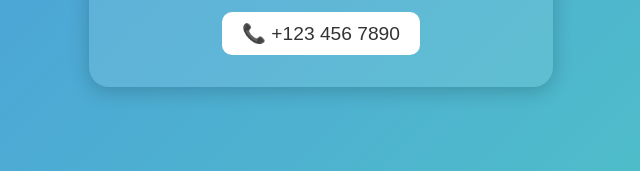
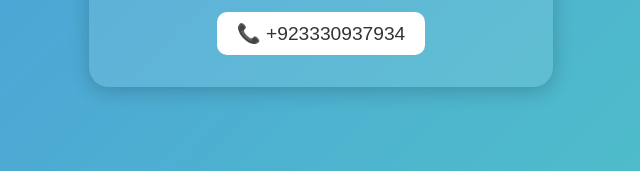
Before and after one commit to hamidullahkhan3609-debug/Contact-me, a plain HTML site: page index.html in a window 1280 px wide. Shown: the part 483-654 px from the top of the page, 319-959 px from the left. Drawn offline with Linux system fonts and the light colour scheme.

Commit message:
Update index.html

```diff
--- a/index.html
+++ b/index.html
@@ -70,13 +70,13 @@
       <a href="https://wa.me/03330937934" target="_blank">
         <img src="https://cdn-icons-png.flaticon.com/512/733/733585.png" alt="WhatsApp">
       </a>
-      <a href="tel:+1234567890">
+      <a href="tel:+923330937934">
         <img src="https://cdn-icons-png.flaticon.com/512/597/597177.png" alt="Call">
       </a>
     </div>
 
     <div class="phone">
-      📞 <a href="tel:+1234567890">+123 456 7890</a>
+      📞 <a href="tel:+923330937934">+923330937934</a>
     </div>
   </div>
 
```
